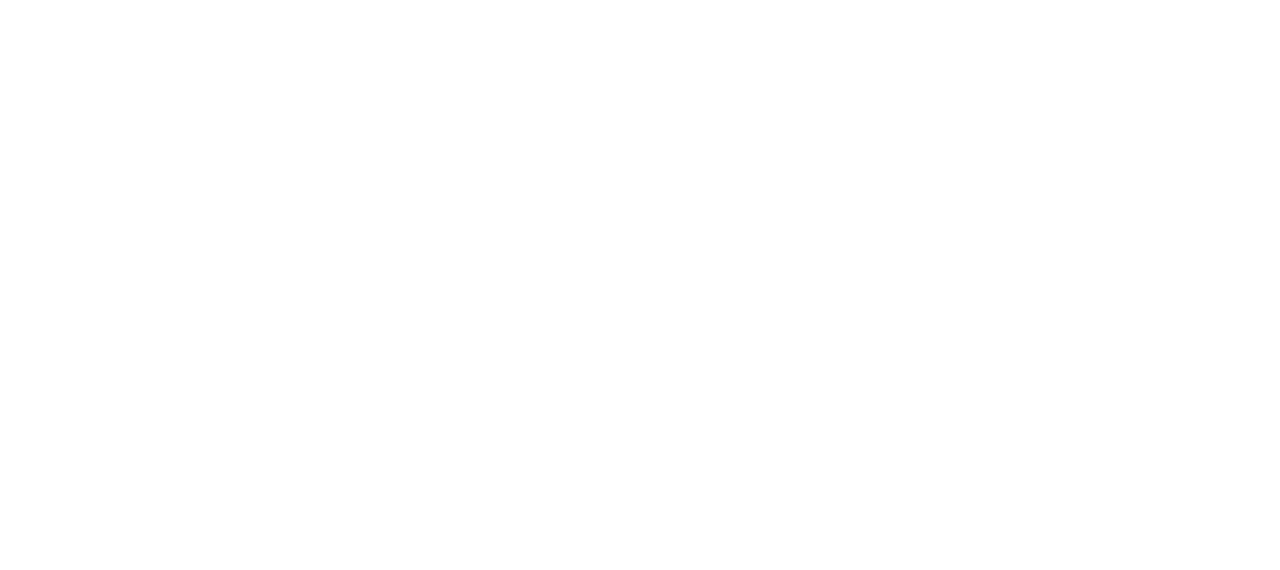
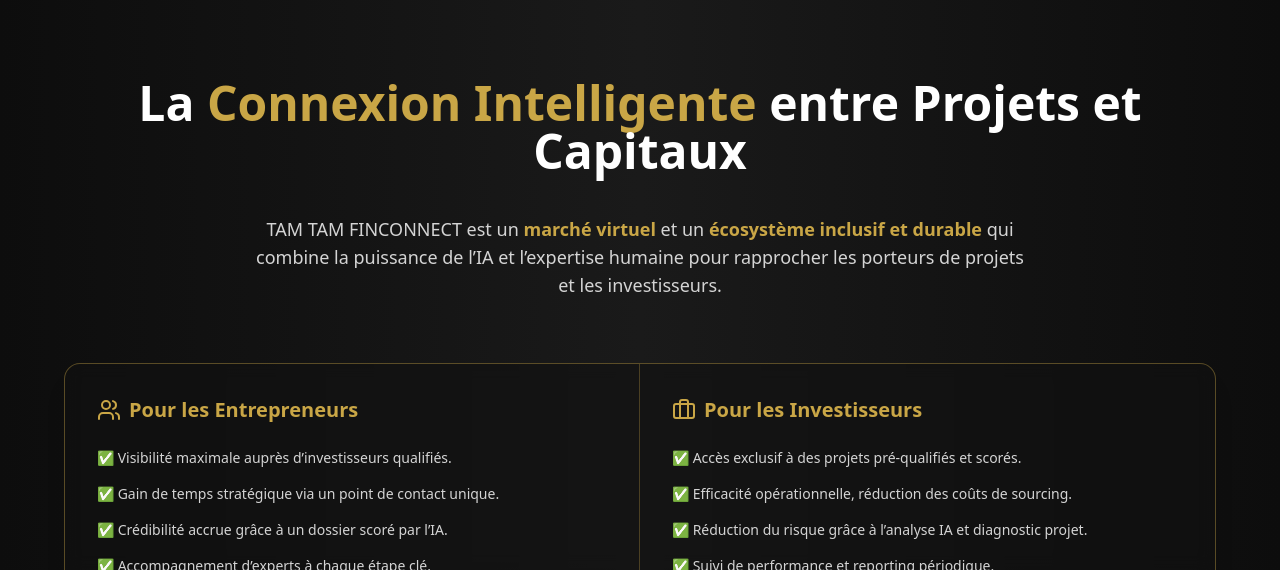
Before and after one commit to MadiKABA/TAM-TAM-FINCONNECT, a Next.js app: page / in a window 1280 px wide. Shown: the part 2230-2800 px from the top of the page. Before the commit the page ends 2229 px from the top, so only its background shows below. Built offline with nearby package versions, Linux system fonts and the light colour scheme.

Commit message:
style: add section SolutionSection

```diff
--- /dev/null
+++ b/app/components/SolutionSection.tsx
@@ -0,0 +1,133 @@
+"use client";
+
+import { useState } from "react";
+import { Users, Briefcase } from "lucide-react";
+import { motion, AnimatePresence } from "framer-motion";
+
+export default function SolutionSection() {
+    const [activeTab, setActiveTab] = useState<"entrepreneurs" | "investisseurs">(
+        "entrepreneurs"
+    );
+
+    return (
+        <section className="relative py-20 px-6 bg-gradient-to-r from-[#0D0D0D] via-[#1A1A1A] to-[#0D0D0D] text-white">
+            <div className="container mx-auto max-w-6xl">
+                {/* Titre */}
+                <h2 className="text-3xl md:text-5xl font-extrabold text-center mb-10">
+                    La <span className="text-[#C9A646]">Connexion Intelligente</span> entre Projets et Capitaux
+                </h2>
+
+                {/* Paragraphe */}
+                <p className="text-center max-w-3xl mx-auto mb-16 text-lg text-neutral-300">
+                    TAM TAM FINCONNECT est un{" "}
+                    <span className="font-semibold text-[#C9A646]">marché virtuel</span>{" "}
+                    et un{" "}
+                    <span className="font-semibold text-[#C9A646]">
+                        écosystème inclusif et durable
+                    </span>{" "}
+                    qui combine la puissance de l’IA et l’expertise humaine pour
+                    rapprocher les porteurs de projets et les investisseurs.
+                </p>
+
+                {/* Tableau comparatif */}
+                <div className="overflow-hidden rounded-2xl border border-[#C9A646]/40 shadow-xl mb-16 bg-[#111111]/60 backdrop-blur-sm">
+                    <div className="grid grid-cols-1 md:grid-cols-2 divide-y md:divide-y-0 md:divide-x divide-[#C9A646]/30">
+                        {/* Entrepreneurs */}
+                        <div className="p-8 hover:bg-[#1F1F1F] transition">
+                            <h3 className="flex items-center gap-2 text-xl font-bold mb-6 text-[#C9A646]">
+                                <Users className="text-[#C9A646]" /> Pour les Entrepreneurs
+                            </h3>
+                            <ul className="space-y-4 text-sm text-neutral-300">
+                                <li>✅ Visibilité maximale auprès d’investisseurs qualifiés.</li>
+                                <li>✅ Gain de temps stratégique via un point de contact unique.</li>
+                                <li>✅ Crédibilité accrue grâce à un dossier scoré par l’IA.</li>
+                                <li>✅ Accompagnement d’experts à chaque étape clé.</li>
+                                <li>✅ Accès à des financements innovants (tontine digitale, crowdfunding...).</li>
+                            </ul>
+                        </div>
+
+                        {/* Investisseurs */}
+                        <div className="p-8 hover:bg-[#1F1F1F] transition">
+                            <h3 className="flex items-center gap-2 text-xl font-bold mb-6 text-[#C9A646]">
+                                <Briefcase className="text-[#C9A646]" /> Pour les Investisseurs
+                            </h3>
+                            <ul className="space-y-4 text-sm text-neutral-300">
+                                <li>✅ Accès exclusif à des projets pré-qualifiés et scorés.</li>
+                                <li>✅ Efficacité opérationnelle, réduction des coûts de sourcing.</li>
+                                <li>✅ Réduction du risque grâce à l’analyse IA et diagnostic projet.</li>
+                                <li>✅ Suivi de performance et reporting périodique.</li>
+                                <li>✅ Diversification sur des secteurs à fort potentiel.</li>
+                            </ul>
+                        </div>
+                    </div>
+                </div>
+
+                {/* Onglets interactifs */}
+                <div className="text-center">
+                    {/* Switcher */}
+                    <div className="flex justify-center gap-4 mb-8">
+                        <button
+                            onClick={() => setActiveTab("entrepreneurs")}
+                            className={`px-6 py-3 rounded-full font-semibold transition ${activeTab === "entrepreneurs"
+                                    ? "bg-[#C9A646] text-black shadow-lg"
+                                    : "bg-[#1F1F1F] border border-[#C9A646] text-white hover:bg-[#2A2A2A]"
+                                }`}
+                        >
+                            Pour les Entrepreneurs
+                        </button>
+                        <button
+                            onClick={() => setActiveTab("investisseurs")}
+                            className={`px-6 py-3 rounded-full font-semibold transition ${activeTab === "investisseurs"
+                                    ? "bg-[#C9A646] text-black shadow-lg"
+                                    : "bg-[#1F1F1F] border border-[#C9A646] text-white hover:bg-[#2A2A2A]"
+                                }`}
+                        >
+                            Pour les Investisseurs
+                        </button>
+                    </div>
+
+                    {/* Contenu onglets avec animation */}
+                    <div className="max-w-3xl mx-auto text-left bg-[#1A1A1A]/80 p-8 rounded-2xl shadow-lg border border-[#C9A646]/30 min-h-[180px]">
+                        <AnimatePresence mode="wait">
+                            {activeTab === "entrepreneurs" ? (
+                                <motion.div
+                                    key="entrepreneurs"
+                                    initial={{ opacity: 0, x: -30 }}
+                                    animate={{ opacity: 1, x: 0 }}
+                                    exit={{ opacity: 0, x: 30 }}
+                                    transition={{ duration: 0.4 }}
+                                >
+                                    <h4 className="text-xl font-bold mb-4 text-[#C9A646]">
+                                        Donnez à votre projet les moyens de sa réussite.
+                                    </h4>
+                                    <ul className="list-disc list-inside space-y-2 text-neutral-300">
+                                        <li>Diagnostic intelligent par IA.</li>
+                                        <li>Accompagnement 360° par des experts.</li>
+                                        <li>Accès simplifié et rapide aux financements.</li>
+                                    </ul>
+                                </motion.div>
+                            ) : (
+                                <motion.div
+                                    key="investisseurs"
+                                    initial={{ opacity: 0, x: 30 }}
+                                    animate={{ opacity: 1, x: 0 }}
+                                    exit={{ opacity: 0, x: -30 }}
+                                    transition={{ duration: 0.4 }}
+                                >
+                                    <h4 className="text-xl font-bold mb-4 text-[#C9A646]">
+                                        Accédez à un flux d’opportunités qualifiées.
+                                    </h4>
+                                    <ul className="list-disc list-inside space-y-2 text-neutral-300">
+                                        <li>Deal Flow qualifié et scoré par IA.</li>
+                                        <li>Optimisation de la due diligence.</li>
+                                        <li>Portefeuille diversifié et à impact.</li>
+                                    </ul>
+                                </motion.div>
+                            )}
+                        </AnimatePresence>
+                    </div>
+                </div>
+            </div>
+        </section>
+    );
+}
--- a/app/page.tsx
+++ b/app/page.tsx
@@ -1,6 +1,7 @@
 import DefiSection from "./components/DefiSection";
 import EventSection from "./components/EventSection";
 import Hero from "./components/Hero";
+import SolutionSection from "./components/SolutionSection";
 
 export default function Home() {
   return (
@@ -9,6 +10,7 @@
       <Hero />
       <EventSection />
       <DefiSection />
+      <SolutionSection />
     </main>
 
   );
--- a/package.json
+++ b/package.json
@@ -11,6 +11,7 @@
   "dependencies": {
     "class-variance-authority": "^0.7.1",
     "clsx": "^2.1.1",
+    "framer-motion": "^12.23.12",
     "lucide-react": "^0.542.0",
     "next": "15.5.2",
     "react": "19.1.0",
```
Also changed, not shown: 1 other file (tests, documents, lock files or other folders).
